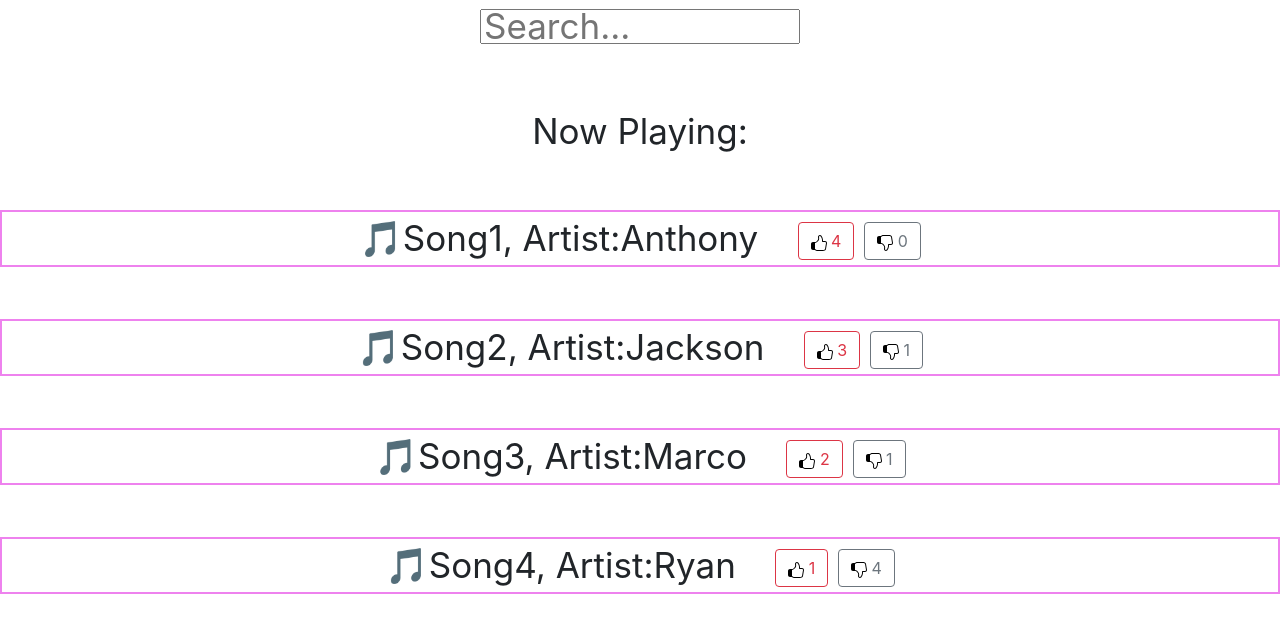
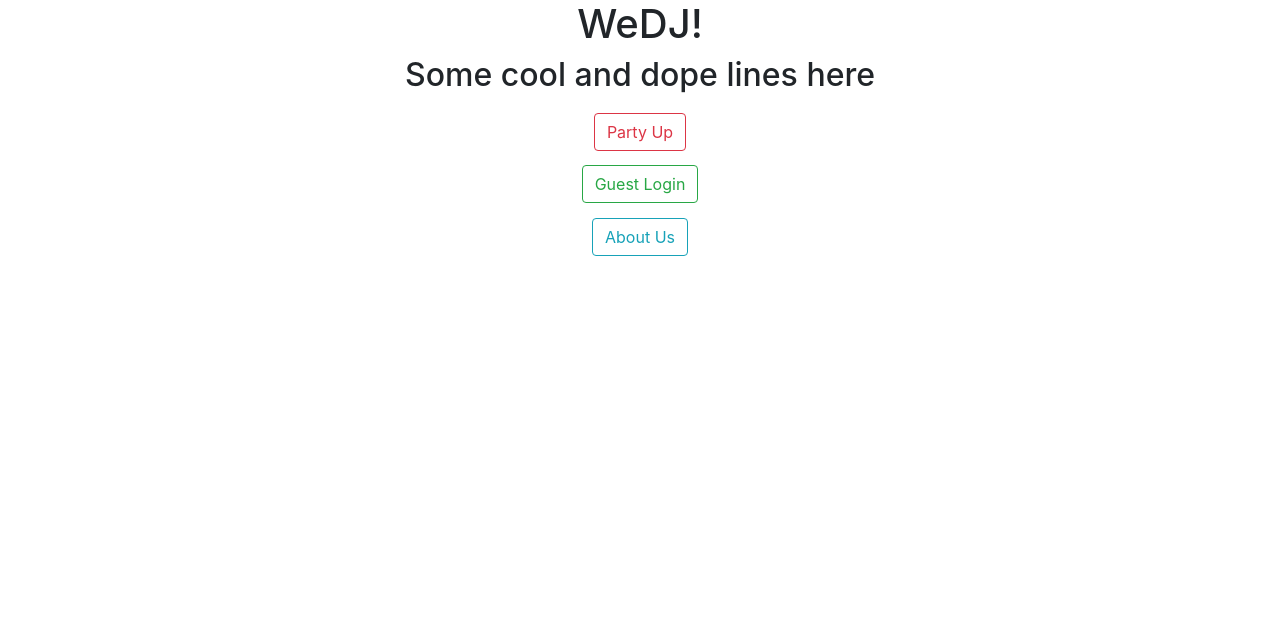
Before and after one commit to ValeroM/weDJ, a React (Create React App) app: page / in a window 1280 px wide. Shown: the top 632 px of the page. Built offline with nearby package versions, Linux system fonts and the light colour scheme.

Commit message:
added router to separate guest and admin pages

```diff
--- a/package.json
+++ b/package.json
@@ -7,6 +7,7 @@
     "react": "^16.9.0",
     "react-bootstrap": "^1.0.0-beta.12",
     "react-dom": "^16.9.0",
+    "react-router-dom": "^5.1.2",
     "react-scripts": "3.1.2"
   },
   "scripts": {
--- a/src/App.js
+++ b/src/App.js
@@ -1,121 +1,25 @@
-import React from 'react';
-import './App.css';
+import React from "react";
+import { BrowserRouter as Router, Switch, Route, Link } from "react-router-dom";
+import HomePage from "./pages/HomePage";
+import AdminPage from "./pages/AdminPage";
+import GuestPage from "./pages/GuestPage";
 
-class SongList extends React.Component {
-  state = {
-    songList: [
-      {
-        name: "Song1",
-        artist: "Anthony",
-        likes: 4,
-        dislikes: 0
-      },
-      {
-        name: "Song2",
-        artist: "Jackson",
-        likes: 3,
-        dislikes: 1
-      },
-      {
-        name: "Song3",
-        artist: "Marco",
-        likes: 2,
-        dislikes: 1
-      },
-      {
-        name: "Song4",
-        artist: "Ryan",
-        likes: 1,
-        dislikes: 4
-      }
-    ]
-  }
-
-  likeHandler = (song) => {
-    let newlist = this.state.songList
-
-    for( let i = 0; i < newlist.length; i ++ ){
-      if( newlist[i].name === song ){
-        newlist[i].likes = newlist[i].likes + 1;
-
-      }
-    }
-    this.setState({
-      songList : newlist
-    })
-  }
-
-  dislikeHandler = (song) => {
-
-    let newlist = this.state.songList
-
-    for( let i = 0; i < newlist.length; i ++ ){
-      if( newlist[i].name === song ){
-        newlist[i].dislikes = newlist[i].dislikes + 1;
-
-      }
-    }
-    this.setState({
-      songList : newlist
-    })
-  }
-
-  renderSongList = () =>{
-
-    let songlist = this.state.songList;
-
-    songlist.sort((a, b) => a.likes > b.likes ? -1 : 1)
-
-    let JSXoutList = songlist.map((song) =>
-    <div key={song.name}>
-    <div className="song">
-      &#127925;
-      {song.name}, Artist:{song.artist}	&nbsp;	&nbsp;
-      <button className="btn btn-outline-danger" onClick={()=>this.likeHandler(song.name)}>
-        <svg xmlns="http://www.w3.org/2000/svg" width="16" height="16" viewBox="0 0 16 16"><path fillRule="evenodd"
-        d="M15.98 8.17l-.97 5.95C14.84 15.5 13.13 16 12 16H5.69c-.2 0-.38-.05-.53-.14L3.72 15H2c-1.06 0-2-.94-2-2V9c0-1.06.94-2.02 2-2h2c.91 0 1.39-.45 2.39-1.55.91-1 .88-1.8.63-3.27-.08-.5.06-1 .42-1.42C7.83.29 8.42 0 9 0c1.83 0 3 3.71 3 5.01l-.02.98h2.04c1.16 0 1.95.8 1.98 1.97 0 .11-.02.21-.02.21zm-1.97-1.19h-1.99c-.7 0-1.03-.28-1.03-.97l.03-1.03c0-1.27-1.17-4-2-4-.5 0-1.08.5-1 1 .25 1.58.34 2.78-.89 4.14C6.11 7.25 5.36 8 4 8v6l1.67 1H12c.73 0 1.95-.31 2-1l.02-.02 1-6c-.03-.64-.38-1-1-1h-.01z"/></svg>
-        &nbsp;{song.likes}
-      </button>
-      &nbsp;
-      <button className="btn btn-outline-secondary" onClick={()=>this.dislikeHandler(song.name)}>
-        <svg xmlns="http://www.w3.org/2000/svg" width="16" height="16" viewBox="0 0 16 16"><path fillRule="evenodd"
-        d="M15.98 7.83l-.97-5.95C14.84.5 13.13 0 12 0H5.69c-.2 0-.38.05-.53.14L3.72 1H2C.94 1 0 1.94 0 3v4c0 1.06.94 2.02 2 2h2c.91 0 1.39.45 2.39 1.55.91 1 .88 1.8.63 3.27-.08.5.06 1 .42 1.42.39.47.98.76 1.56.76 1.83 0 3-3.71 3-5.01l-.02-.98h2.04c1.16 0 1.95-.8 1.98-1.97 0-.11-.02-.21-.02-.21zm-1.97 1.19h-1.99c-.7 0-1.03.28-1.03.97l.03 1.03c0 1.27-1.17 4-2 4-.5 0-1.08-.5-1-1 .25-1.58.34-2.78-.89-4.14C6.11 8.75 5.36 8 4 8V2l1.67-1H12c.73 0 1.95.31 2 1l.02.02 1 6c-.03.64-.38 1-1 1h-.01z"/></svg>
-        &nbsp;{song.dislikes}
-      </button>
-    </div>
-    <br/>
-    </div>
-    )
-
-    return JSXoutList;
-  }
-
-  render(){
-
-    let renderList = this.renderSongList();
-    return(
+export default function App() {
+  return (
+    <Router>
       <div>
-        {renderList}
+        <Switch>
+          <Route path="/guest">
+            <GuestPage />
+          </Route>
+          <Route path="/admin">
+            <AdminPage />
+          </Route>
+          <Route path="/">
+            <HomePage />
+          </Route>
+        </Switch>
       </div>
-    )
-  }
+    </Router>
+  );
 }
-
-
-class App extends React.Component  {
-
-  render(){
-    return (
-      <div className="App">
-          <input type="text" style={{width:"25%", height:"35px"}} placeholder="Search..."/>
-          <br/>
-          <br/>
-          <div>Now Playing:
-            <br/><br/>
-            <SongList /></div>
-      </div>
-    );
-  }
-}
-
-export default App;
--- /dev/null
+++ b/src/pages/AdminPage.js
@@ -0,0 +1,12 @@
+import React from 'react';
+import '../App.css';
+
+export default class AdminPage extends React.Component{
+    render(){
+        return(
+            <div>
+                <h1>Hi, I'm Admin Page</h1>
+            </div>
+        )
+    }
+}
--- /dev/null
+++ b/src/pages/GuestPage.js
@@ -0,0 +1,16 @@
+import React from 'react';
+import '../App.css';
+import SongList from "../components/SongList";
+import SearchBar from "../components/SearchBar";
+
+export default class AdminPage extends React.Component{
+    render(){
+        return(
+            <div>
+                <h1>Hi! I'm Guest Page</h1>
+                <SearchBar />
+                <SongList />
+            </div>
+        )
+    }
+}
```
Also changed, not shown: 1 other file (tests, documents, lock files or other folders).
